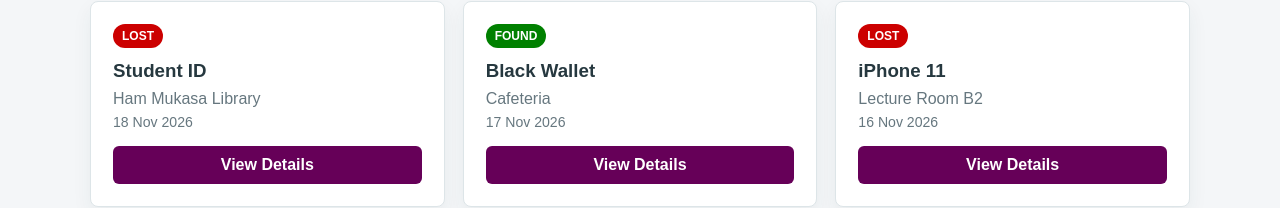
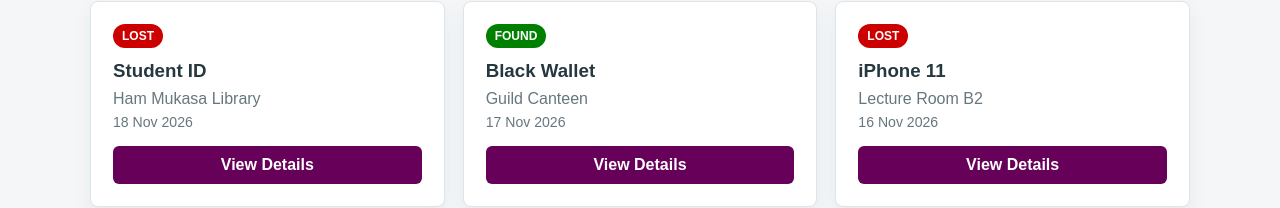
Before and after one commit to hadijahkaramagi7-ctrl/UCU_LOST_AND_FOUND, a React app in the folder frontend/: page / in a window 1280 px wide. Shown: the part 546-754 px from the top of the page. Built offline with nearby package versions, Linux system fonts and the light colour scheme; the HTML template or start-up script is replaced by a standard one.

Commit message:
replaced Cafeteria with Guild Canteen

```diff
--- a/frontend/src/pages/Home.jsx
+++ b/frontend/src/pages/Home.jsx
@@ -18,7 +18,7 @@ export default function Home() {
       id: 2,
       status: "FOUND",
       name: "Black Wallet",
-      location: "Cafeteria",
+      location: "Guild Canteen",
       date: "17 Nov 2026",
     },
     {
@@ -46,7 +46,7 @@ export default function Home() {
       id: 6,
       status: "FOUND",
       name: "Glasses",
-      location: "Cafeteria",
+      location: "Guild Canteen",
       date: "13 Nov 2026",
     },
   ];
--- a/frontend/src/pages/Items.jsx
+++ b/frontend/src/pages/Items.jsx
@@ -16,10 +16,10 @@ export const reportedItems = [
     id: 2,
     status: "FOUND",
     name: "Black Wallet",
-    location: "Cafeteria",
+    location: "Guild Canteen",
     date: "17 Nov 2026",
     description:
-      "A black wallet was found in the cafeteria. It is being held by the Lost and Found office pending owner verification.",
+      "A black wallet was found in the Guild Canteen. It is being held by the Lost and Found office pending owner verification.",
   },
   {
     id: 3,
```
